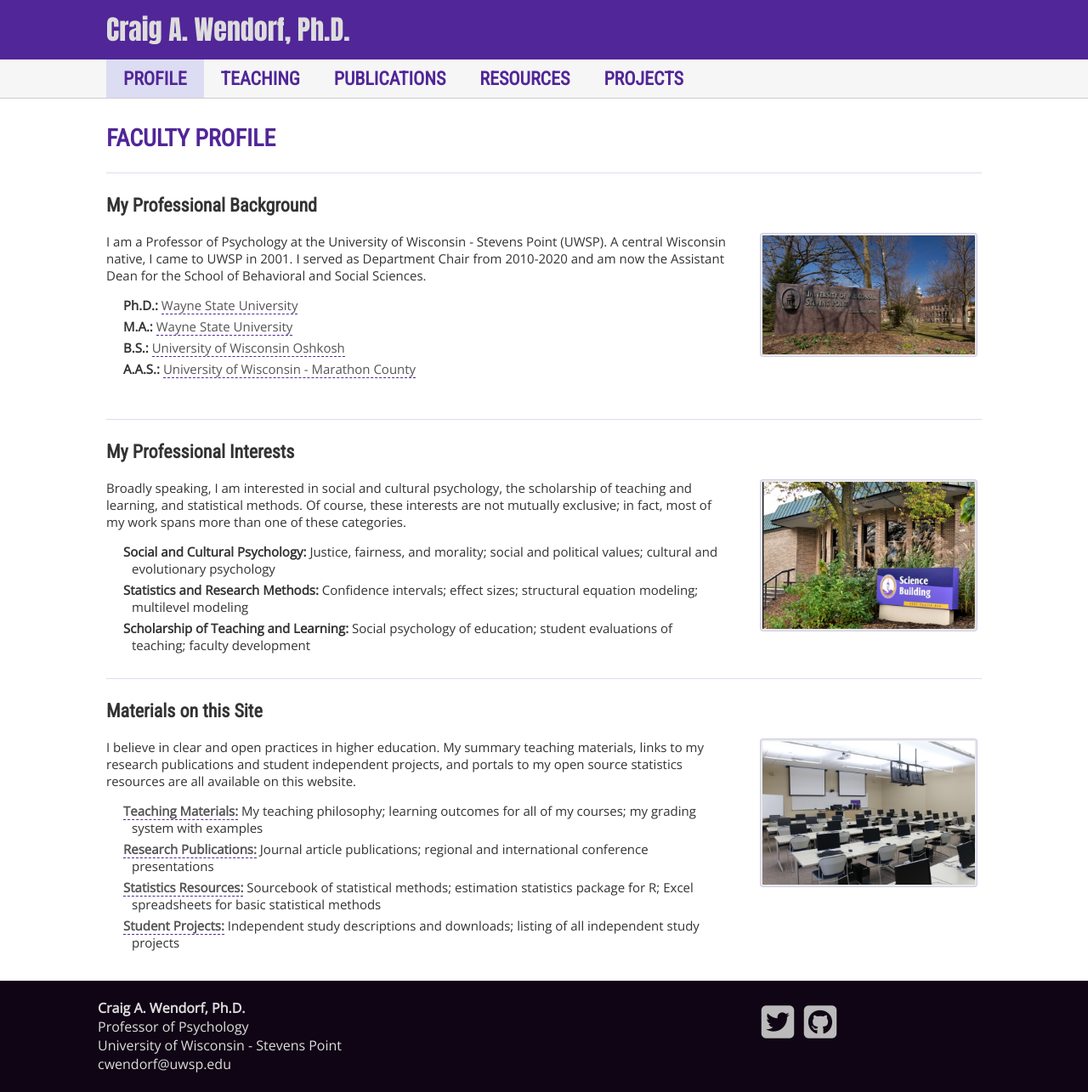
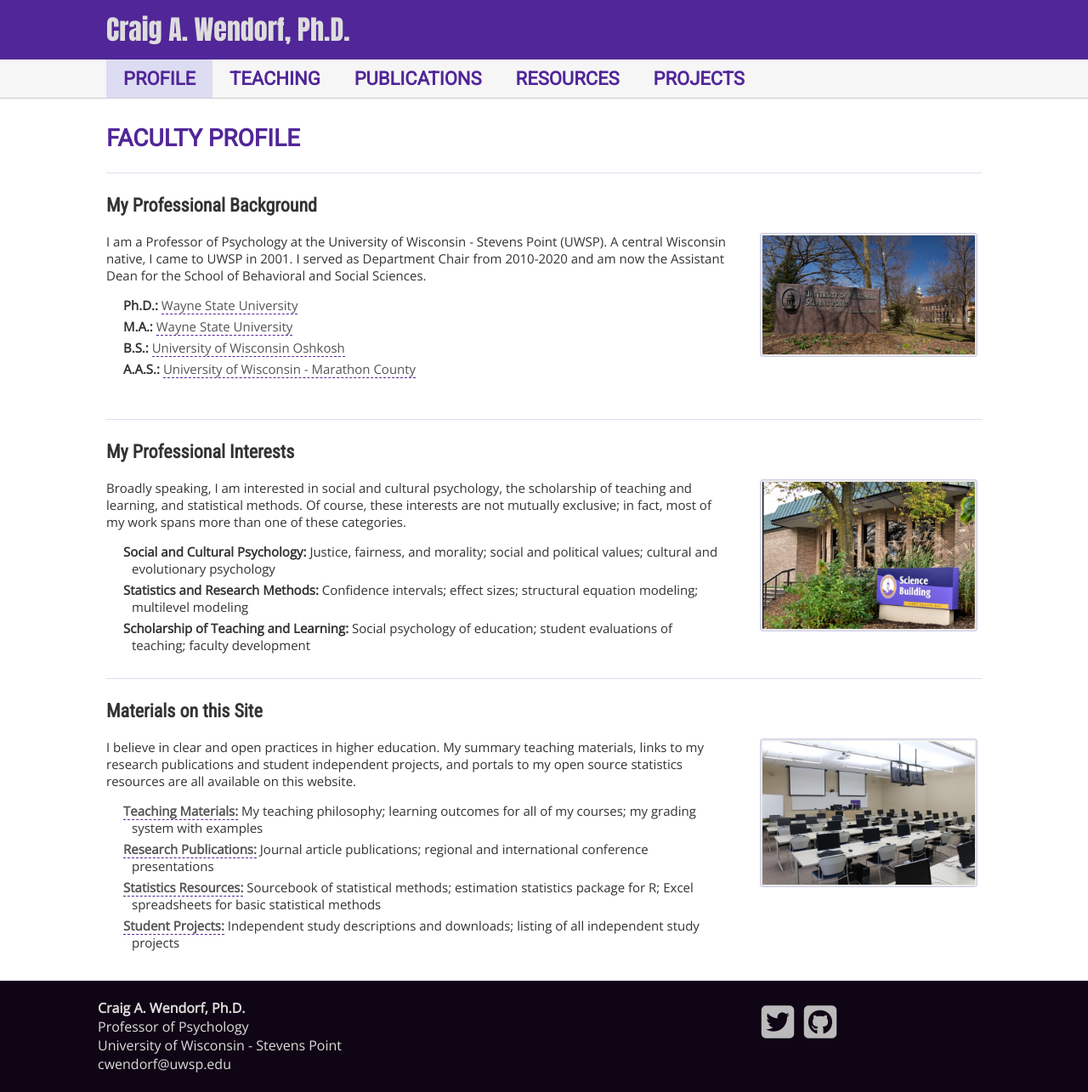
Before and after one commit to cwendorf/cwendorf.github.io, a Jekyll site: the page index.htm, which Jekyll copies as it is, in a window 1280 px wide. Shown: the whole page at 85% size. Built offline with Jekyll 4.4.1, drawn with Linux system fonts in a browser that asks for light colours; nearby versions of some CDN libraries; a style sheet for code colours, icons or effects is not loaded.

Commit message:
Update basic.css

```diff
--- a/assets/basic.css
+++ b/assets/basic.css
@@ -6,6 +6,7 @@
 @import url("https://fonts.googleapis.com/css?family=Open+Sans") screen, print, projection;
 @import url("https://fonts.googleapis.com/css?family=Anton") screen, print, projection;
 @import url("https://fonts.googleapis.com/css2?family=Roboto+Condensed") screen, print, projection;
+@import url("https://fonts.googleapis.com/css2?family=Roboto") screen, print, projection;
 
 body {
     margin: auto;
@@ -69,7 +70,7 @@ UL {
 /* Area Nav Section Styles */
 
 #AreaContainer {
-    font-family: 'Roboto Condensed';
+    font-family: 'Roboto';
     background: #f6f6f6;
     font-weight: bold;
 }
@@ -102,7 +103,7 @@ UL {
     border-radius: 4px;
 }
 #MainContent H1 {
-    font-family: 'Roboto Condensed',Arial;
+    font-family: 'Roboto',Arial;
     font-size: 28px;
     font-weight: bold;
     text-transform: uppercase;
```
